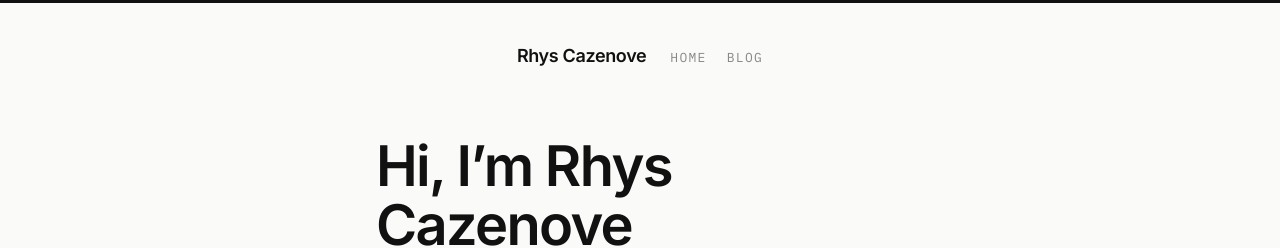
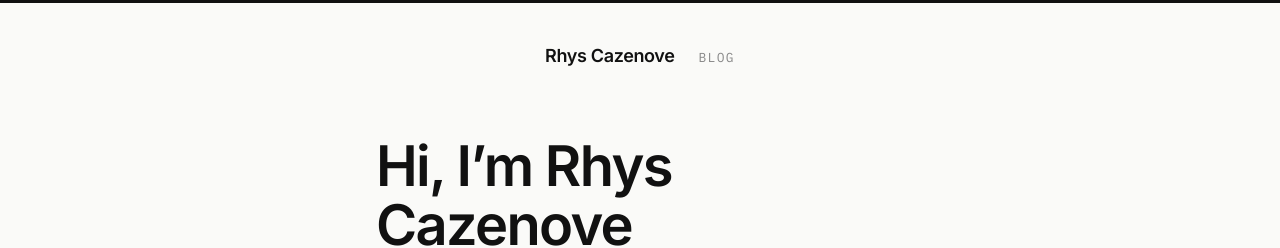
Before and after one commit to rhyscazenove/Rhyscazenove, a Jekyll site: the page built from docs/index.md, in a window 1280 px wide. Shown: the top 248 px of the page. Built offline with Jekyll 4.4.1, drawn with Linux system fonts in a browser that asks for light colours.

Commit message:
Remove Home link from header navigation in header.html

```diff
--- a/docs/_includes/header.html
+++ b/docs/_includes/header.html
@@ -2,7 +2,6 @@
   <h2 class="title"><a href="{{ '/' | relative_url }}">{{ site.title }}</a></h2>
   <nav>
     <p>
-      <a href="{{ '/' | relative_url }}">Home</a>
       <a href="{{ '/blog' | relative_url }}">Blog</a>
     </p>
   </nav>
```
